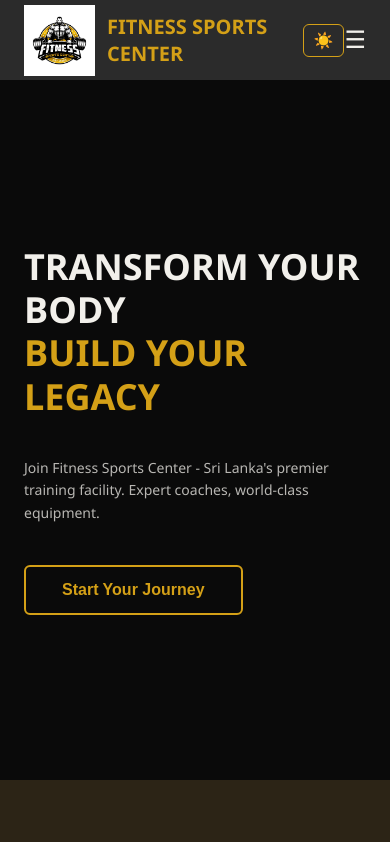
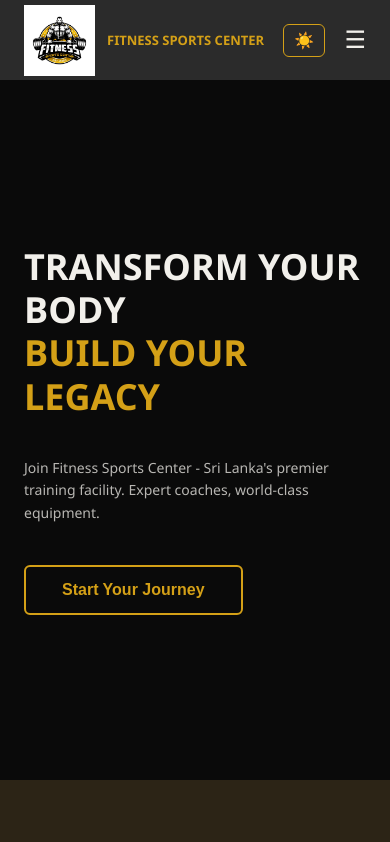
Before and after one commit to Poorna0321/fitness-sports-center, a React (Vite) app: page / in a window 390 px wide. Shown: the top 842 px of the page. Built offline with nearby package versions, Linux system fonts and the light colour scheme.

Commit message:
Fix mobile overflow

```diff
--- a/src/components/Navbar.css
+++ b/src/components/Navbar.css
@@ -83,6 +83,7 @@
 
     .hamburger {
         display: block;
+        margin-left: 12px;
     }
 
     .navbar-links {
@@ -101,6 +102,10 @@
     .navbar-links.open {
         display: flex;
     }
+
+    .navbar-logo span {
+        font-size: 13px;
+    }
 }
 
 .dark-toggle {
```
